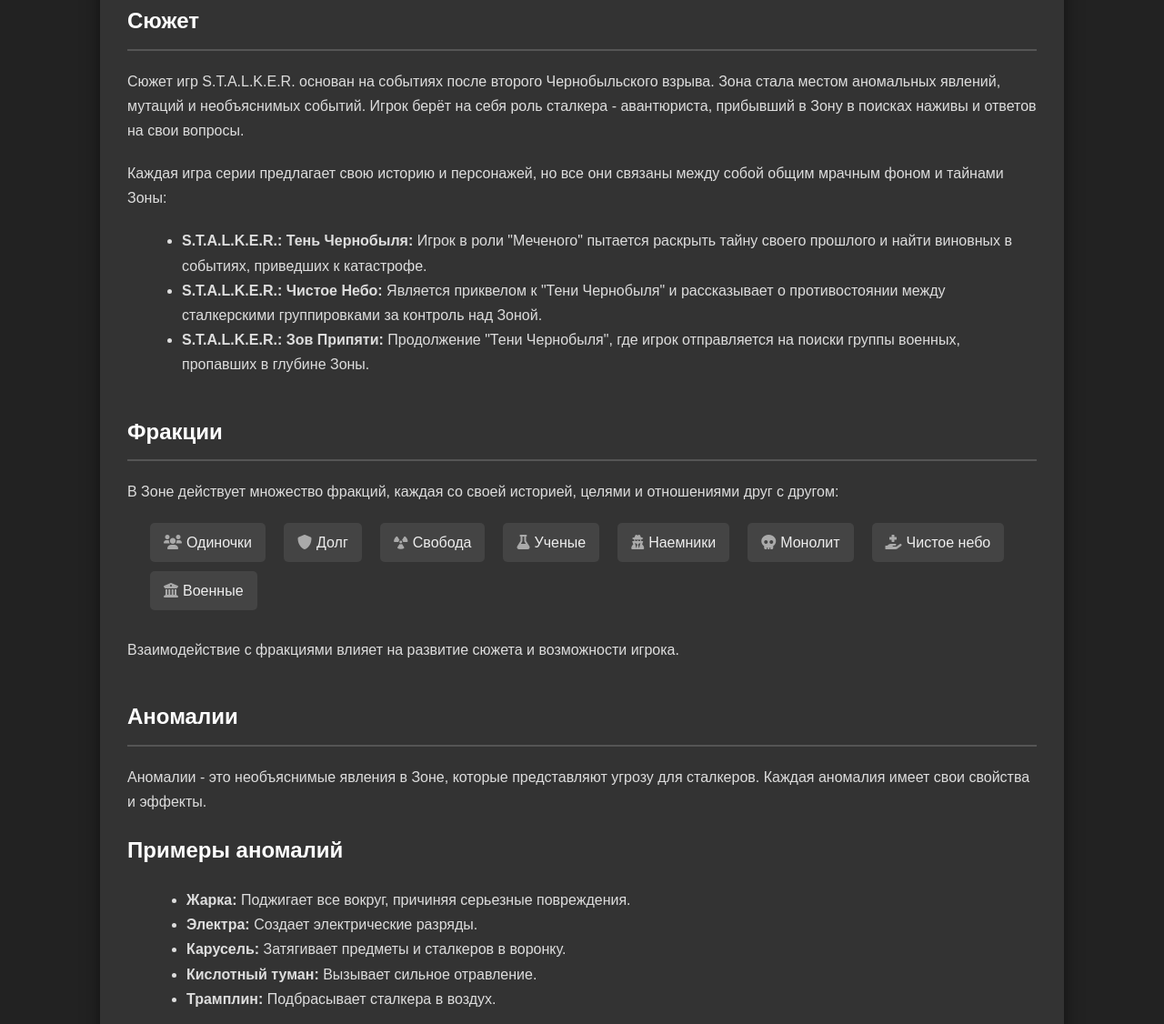
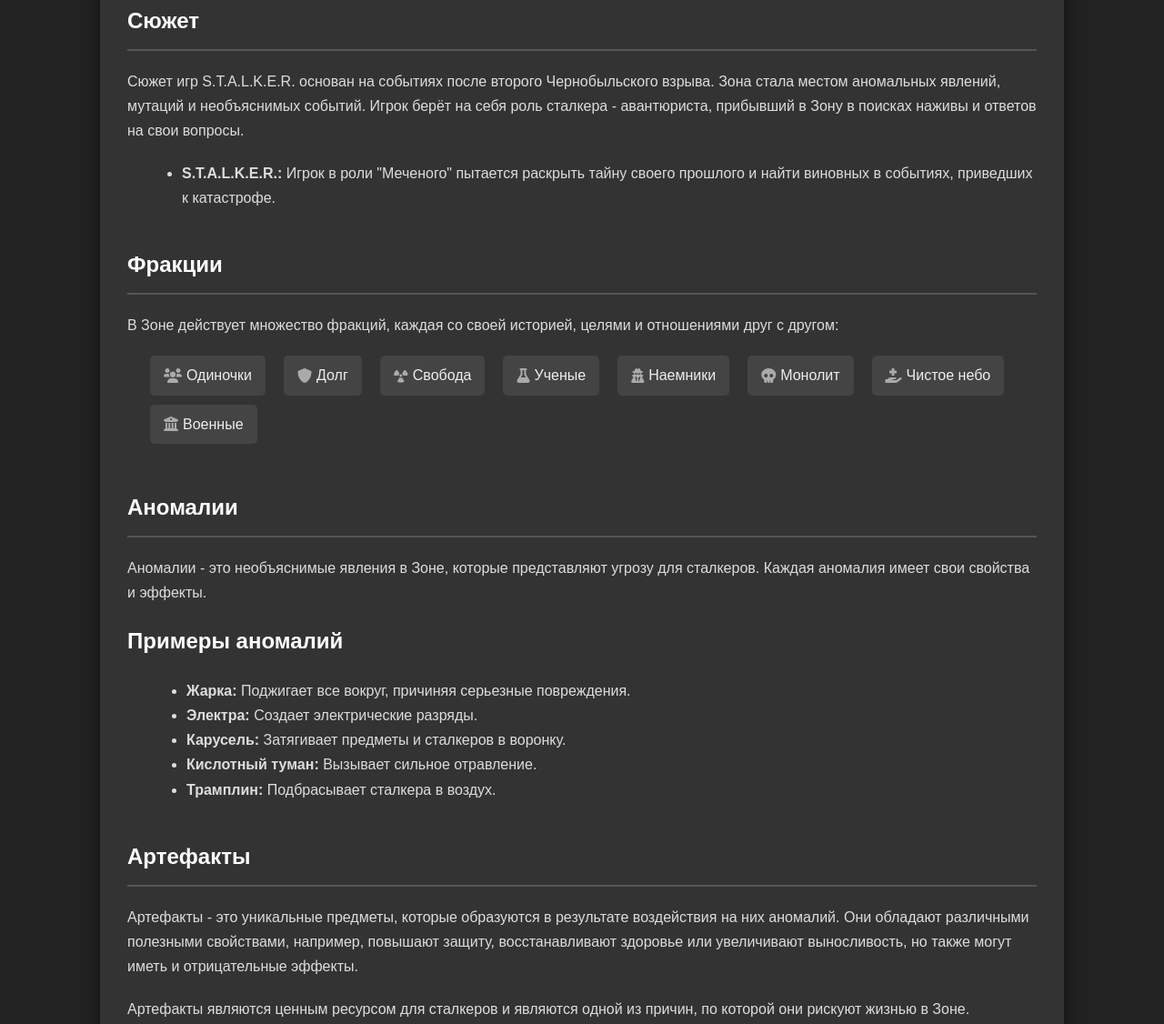
Before and after one commit to plitka-sys/S.T.A.L.K.E.R, a plain HTML site: page index.html in a window 1280 px wide. Shown: the part 404-1530 px from the top of the page at 91% size. Drawn offline with Linux system fonts and the light colour scheme.

Commit message:
Update index.html (9)

```diff
--- a/index.html
+++ b/index.html
@@ -132,13 +132,8 @@
             <p>
                 Сюжет игр S.T.A.L.K.E.R. основан на событиях после второго Чернобыльского взрыва. Зона стала местом аномальных явлений, мутаций и необъяснимых событий. Игрок берёт на себя роль сталкера - авантюриста, прибывший в Зону в поисках наживы и ответов на свои вопросы.
             </p>
-            <p>
-                Каждая игра серии предлагает свою историю и персонажей, но все они связаны между собой общим мрачным фоном и тайнами Зоны:
-            </p>
             <ul class="subsection">
-                <li><strong>S.T.A.L.K.E.R.: Тень Чернобыля:</strong> Игрок в роли "Меченого" пытается раскрыть тайну своего прошлого и найти виновных в событиях, приведших к катастрофе.</li>
-                <li><strong>S.T.A.L.K.E.R.: Чистое Небо:</strong> Является приквелом к "Тени Чернобыля" и рассказывает о противостоянии между сталкерскими группировками за контроль над Зоной.</li>
-                <li><strong>S.T.A.L.K.E.R.: Зов Припяти:</strong> Продолжение "Тени Чернобыля", где игрок отправляется на поиски группы военных, пропавших в глубине Зоны.</li>
+                <li><strong>S.T.A.L.K.E.R.:</strong> Игрок в роли "Меченого" пытается раскрыть тайну своего прошлого и найти виновных в событиях, приведших к катастрофе.</li>
             </ul>
         </div>
 
@@ -157,10 +152,6 @@
                     <li><i class="fas fa-hand-holding-medical"></i><span>Чистое небо</span></li>
                     <li><i class="fas fa-university"></i><span>Военные</span></li>
                 </ul>
-
-            <p>
-                Взаимодействие с фракциями влияет на развитие сюжета и возможности игрока.
-            </p>
         </div>
 
         <div class="section">
@@ -211,7 +202,7 @@
              </p>
             <ul>
                <li><strong>Выживание:</strong> Нужно следить за состоянием здоровья, запасом патронов, уровнем радиации и износом снаряжения.</li>
-               <li><strong>Сложный геймплей:</strong> Бои требуют хороших навыков которые могут пригодится в большенстве сражений.</li>
+               <li><strong>Геймплей:</strong> Бои требуют хороших навыков которые могут пригодится в большенстве сражений.</li>
                <li><strong>Нелинейность:</strong> Свобода выбора и неленейность прохождения влияет на развитие сюжета и концовку игры.</li>
                <li><strong>Открытый мир:</strong> Можно свободно исследовать открытый мир Зоны, находить новые места и сталкиваться с уникальными событиями.</li>
                <li><strong>Атмосфера:</strong> Зловещая музыка, мрачная обстановка и подходящие окружение создают напряженную атмосферу Зоны.</li>
```
